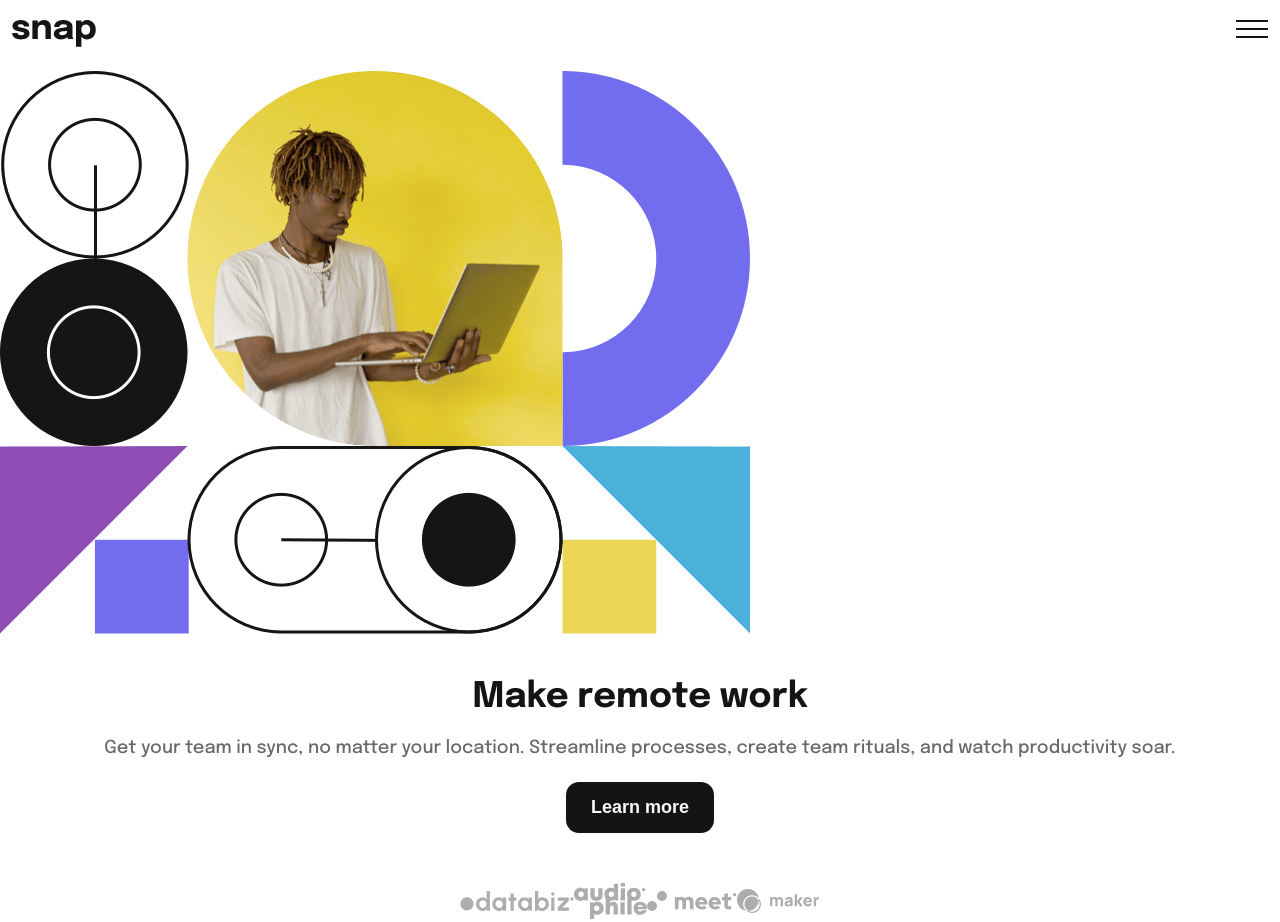
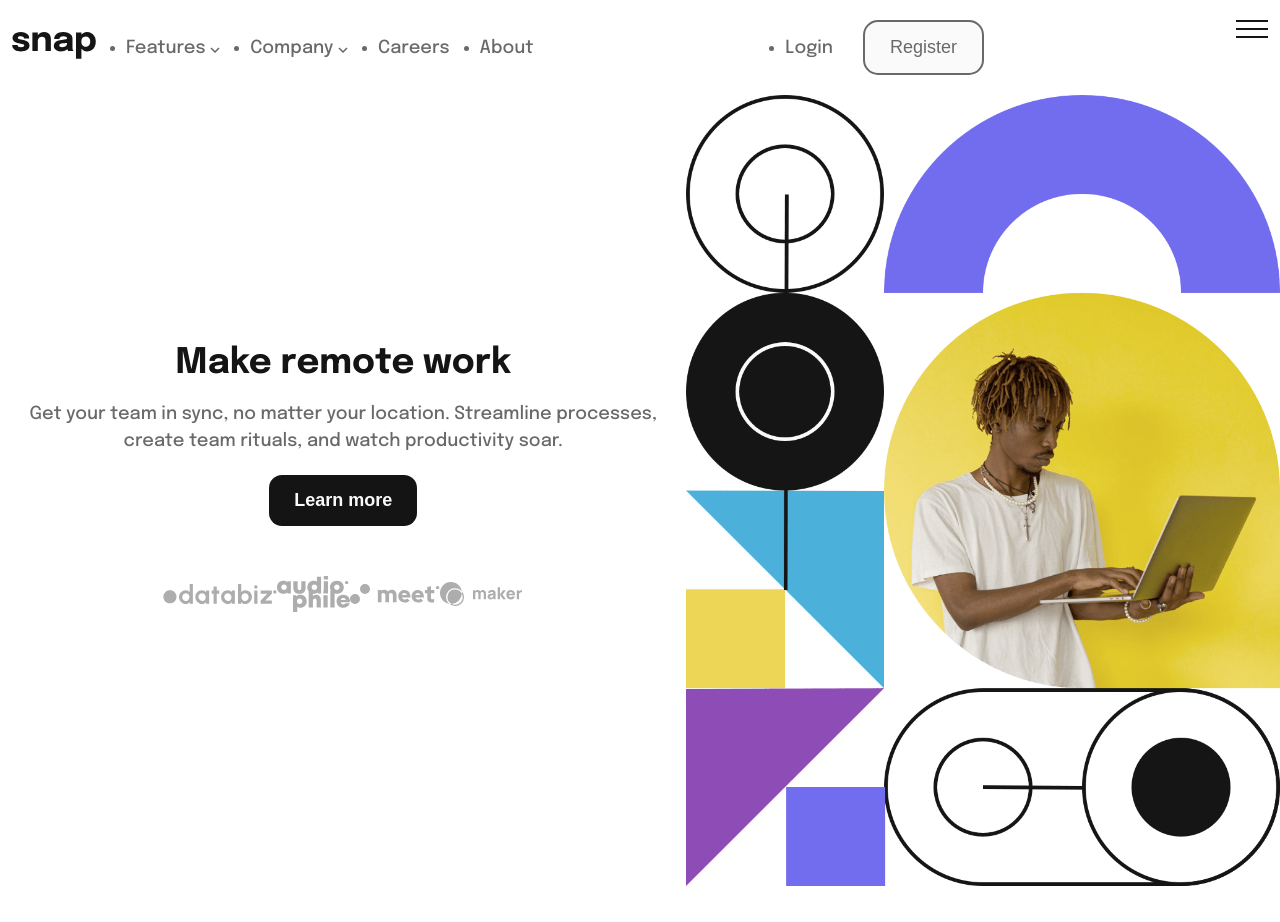
Before and after one commit to DE-CODER123/dropdown-proj6, a plain HTML site: page index.html in a window 1280 px wide. After the commit the page ends 886 px from the top, so only its background shows below. Drawn offline with Linux system fonts and the light colour scheme.

Commit message:
desktop view added

```diff
--- a/index.html
+++ b/index.html
@@ -17,7 +17,7 @@
     <!-- nav -->
     <nav class="container">
       <!-- nav div1 -->
-      <div>
+      <div id="nav-div-1">
         <div>
           <img src="assets/logo.svg" alt="nav-log0" />
         </div>
@@ -43,7 +43,7 @@
         </ul>
       </div>
       <!-- nav div3 -->
-      <div>
+      <div id="nav-div-3">
         <img src="assets/icon-menu.svg" alt="icon-menu" />
       </div>
     </nav>
@@ -54,7 +54,7 @@
         <img src="assets/image-hero-desktop.png" alt="image-hero-desktop" id="hero-desktop" />
       </section>
       <!-- section 2 -->
-      <section class="container">
+      <section class="container section-2">
         <!-- section 2 div 1 -->
         <div>
           <h1>Make remote work</h1>
--- a/styles.css
+++ b/styles.css
@@ -84,3 +84,47 @@ p{
 #section-2-img-wrapper{
     max-width: 100%;
 }
+@media(min-width: 1024px){
+    nav ul{
+        display: flex;
+        align-items: center;
+        color: var(--Medium-Gray);
+        font-weight: 500;
+        gap: 30px;
+        font-size: 18px;
+    }
+    #nav-div-1{
+        display: flex;
+        align-items: center;
+        gap: 30px;
+    }
+    #menu-icon{
+        display: none;
+    }
+    nav button{
+        padding: 15px 25px;
+        border: 2px solid var(--Medium-Gray);
+        border-radius: 15px;
+        font-weight: 500;
+        font-size: 18px;
+        cursor: pointer;
+        color: var(--Medium-Gray);
+        background-color: var(--Almost-White);
+    }
+     /* Main */
+     #hero-mobile{
+        display: none;
+    }
+
+    #hero-desktop{
+        display: block;
+    }
+
+    main{
+        display: flex;
+        flex-direction: row-reverse;
+        align-items: center;
+        max-height: 100%;
+    }
+
+}
```
